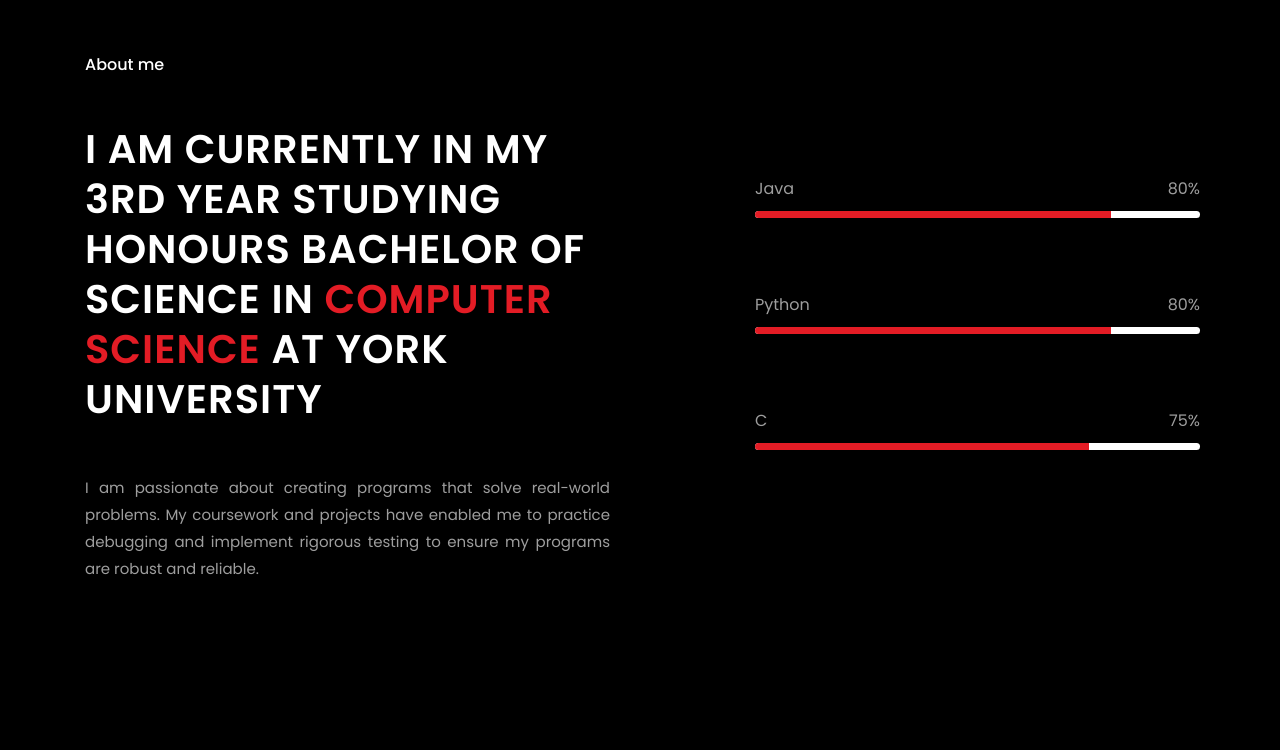
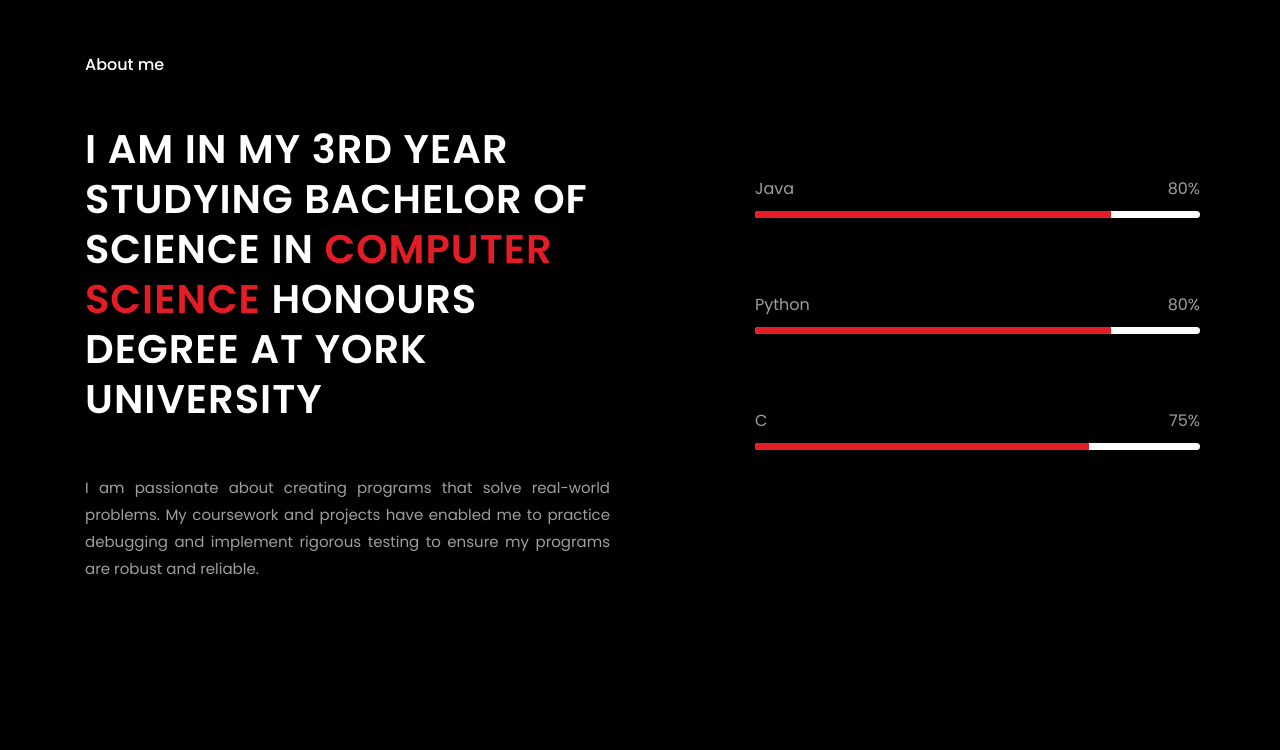
Before and after one commit to zain271/zain271.github.io, a plain HTML site: page index.html in a window 1280 px wide. Shown: the part 900-1650 px from the top of the page. Drawn offline with Linux system fonts and the light colour scheme; a web font is replaced by a local one.

Commit message:
Update index.html

```diff
--- a/index.html
+++ b/index.html
@@ -79,7 +79,7 @@
                                 <div class="content">
                                     <div class="title">
                                         <h4>About me</h4>
-                                        <h2> I am currently in my 3rd year studying Honours Bachelor of Science in <span>Computer Science</span> at York University
+                                        <h2> I am in my 3rd year studying Bachelor of Science in <span>Computer Science</span> Honours degree at York University
                                         </h2>
                                         <p> I am passionate about creating programs that solve real-world problems. My coursework and projects have enabled me to
                                             practice debugging and implement rigorous testing to ensure my programs are robust and reliable.
```
